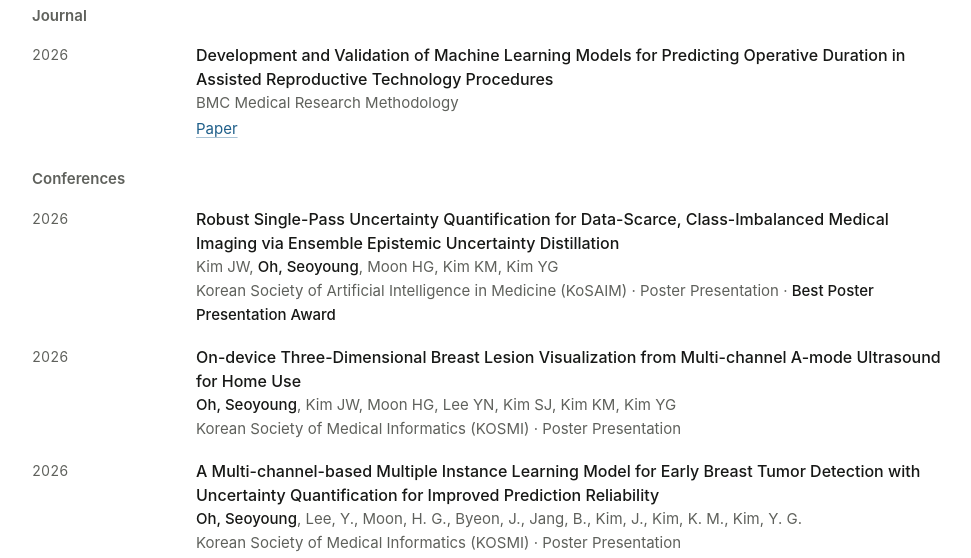
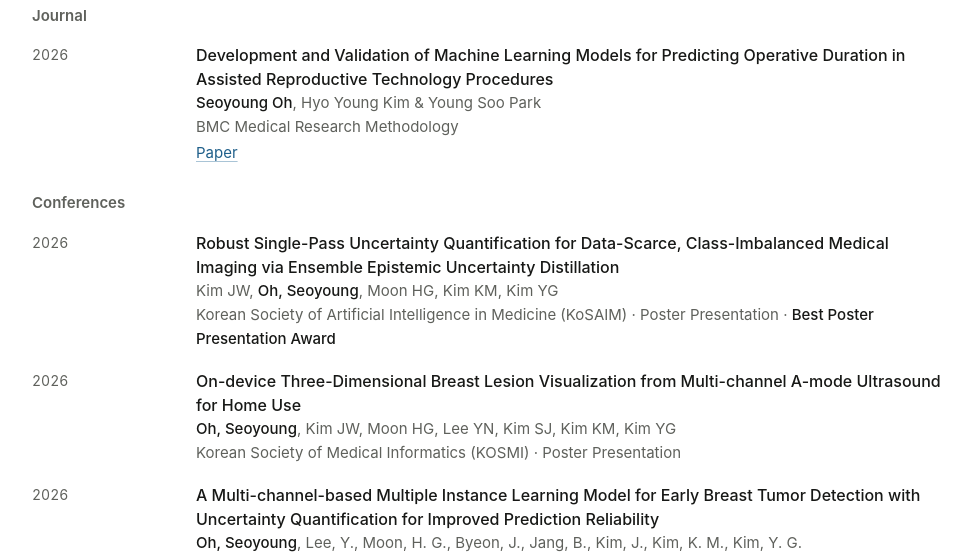
Before and after one commit to 5seoyoung/5seo0oh, a plain HTML site: page publications.html in a window 1280 px wide. Shown: the part 171-729 px from the top of the page, without its empty margins (152-1123 px from the left). Drawn offline with Linux system fonts and the light colour scheme.

Commit message:
Add authors to the journal publication
Co-Authored-By: Claude Opus 5.5 <noreply@anthropic.com>

```diff
--- a/publications.html
+++ b/publications.html
@@ -36,6 +36,7 @@
       <span class="when">2026</span>
       <div>
         <h3 class="entry-title">Development and Validation of Machine Learning Models for Predicting Operative Duration in Assisted Reproductive Technology Procedures</h3>
+        <p class="entry-org"><strong>Seoyoung Oh</strong>, Hyo Young Kim &amp; Young Soo Park</p>
         <p class="entry-org">BMC Medical Research Methodology</p>
         <p class="entry-links">
           <a href="https://link.springer.com/article/10.1186/s12874-026-02791-7" target="_blank" rel="noopener">Paper</a>
```
